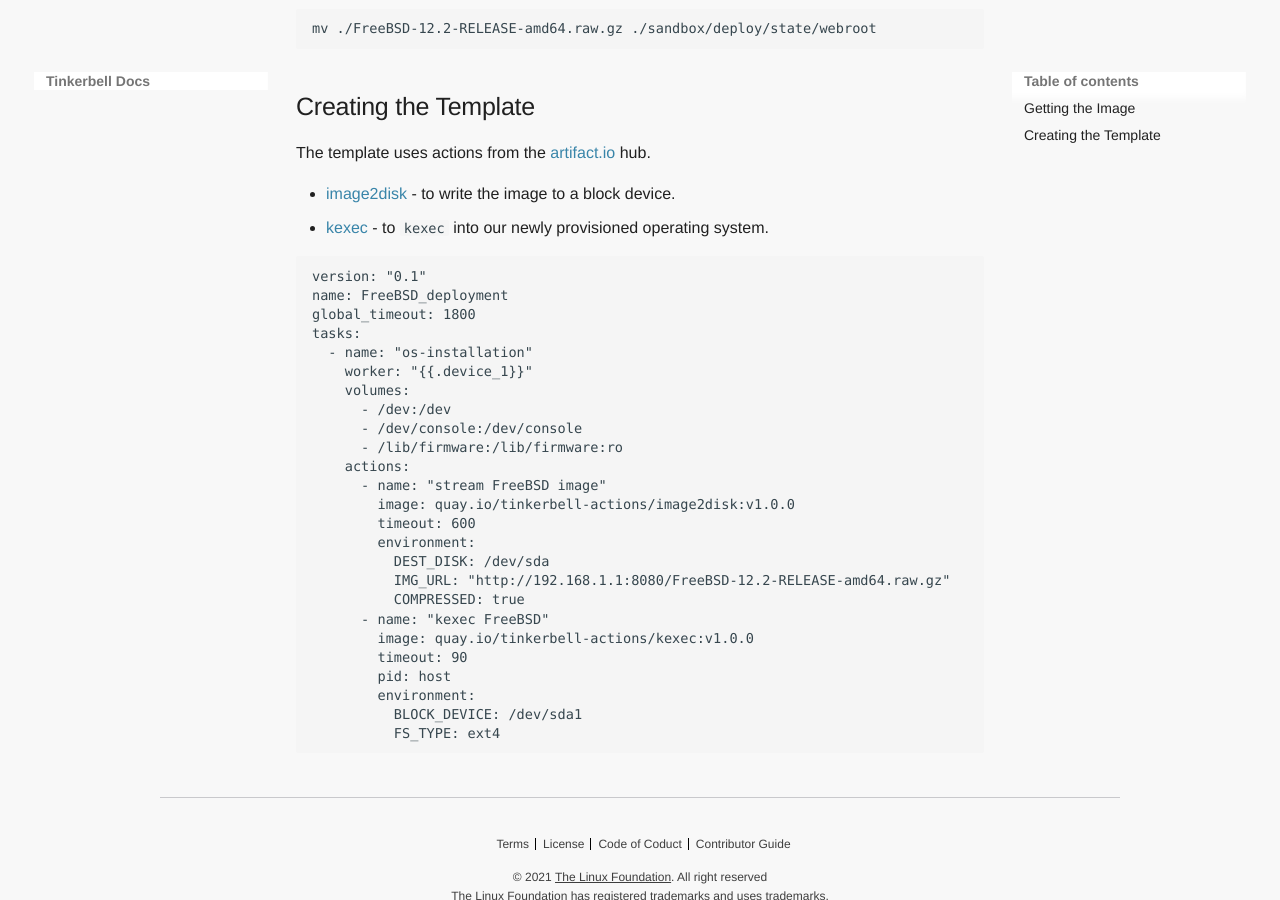
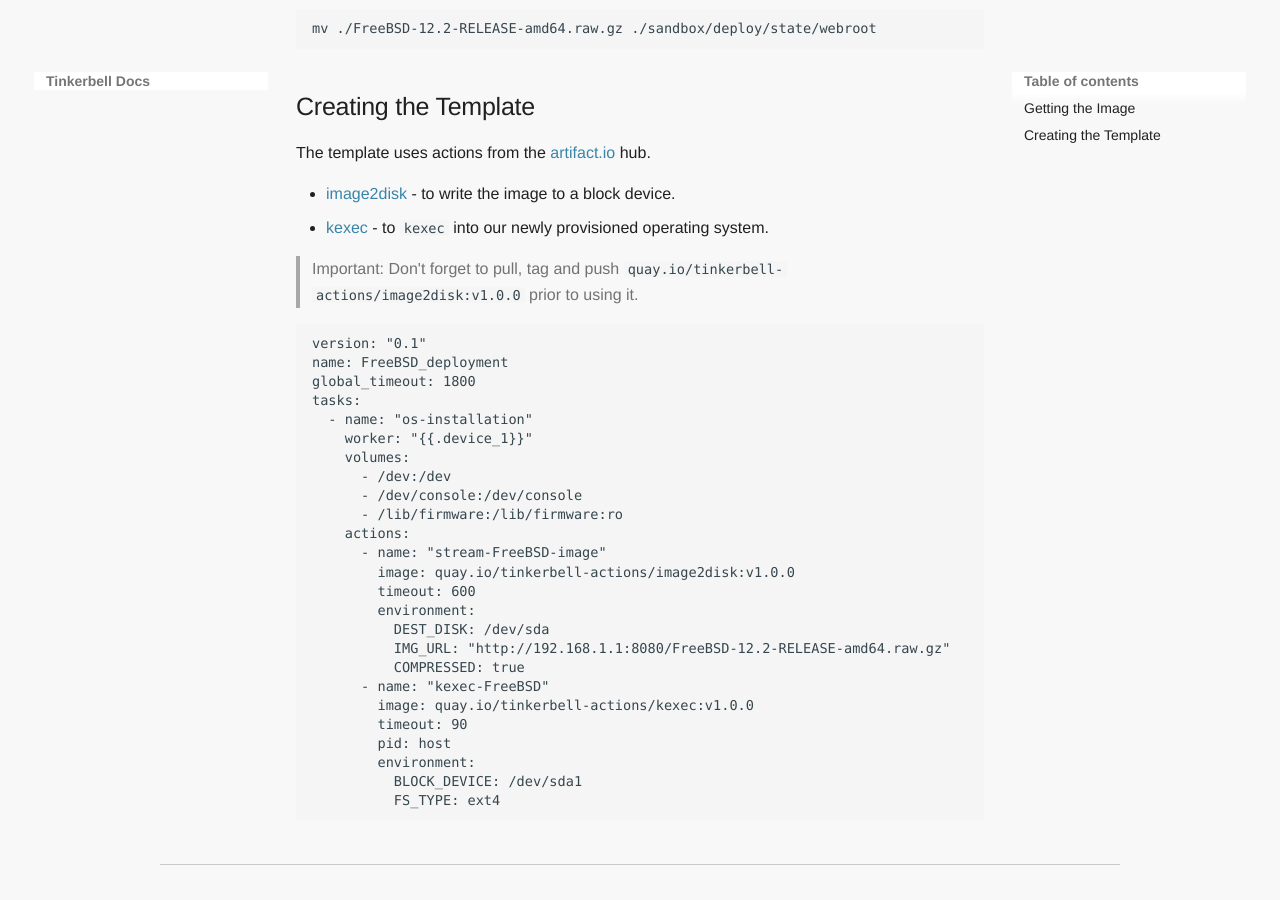
Before and after one commit to tinkerbell/tinkerbell-docs, an MkDocs documentation site: the page built from docs/deploying-operating-systems/examples-freebsd.md, in a window 1280 px wide and 900 px high, scrolled down 1603 px. Built offline with MkDocs 1.6.1 and Material for MkDocs 9.7.7, drawn with Linux system fonts in a browser that asks for light colours; some web fonts are replaced.

Commit message:
standardizing action names with hyphens, freebsd

````diff
--- a/docs/deploying-operating-systems/examples-freebsd.md
+++ b/docs/deploying-operating-systems/examples-freebsd.md
@@ -78,6 +78,8 @@
 - [image2disk](https://artifacthub.io/packages/tbaction/tinkerbell-community/image2disk) - to write the image to a block device.
 - [kexec](https://artifacthub.io/packages/tbaction/tinkerbell-community/kexec) - to `kexec` into our newly provisioned operating system.
 
+> Important: Don't forget to pull, tag and push `quay.io/tinkerbell-actions/image2disk:v1.0.0` prior to using it.
+
 ```
 version: "0.1"
 name: FreeBSD_deployment
@@ -90,14 +92,14 @@
 	  - /dev/console:/dev/console
 	  - /lib/firmware:/lib/firmware:ro
 	actions:
-      - name: "stream FreeBSD image"
+      - name: "stream-FreeBSD-image"
         image: quay.io/tinkerbell-actions/image2disk:v1.0.0
 		timeout: 600
 		environment:
 		  DEST_DISK: /dev/sda
 		  IMG_URL: "http://192.168.1.1:8080/FreeBSD-12.2-RELEASE-amd64.raw.gz"
 		  COMPRESSED: true
-      - name: "kexec FreeBSD"
+      - name: "kexec-FreeBSD"
 	    image: quay.io/tinkerbell-actions/kexec:v1.0.0
 	    timeout: 90
 	    pid: host
````
